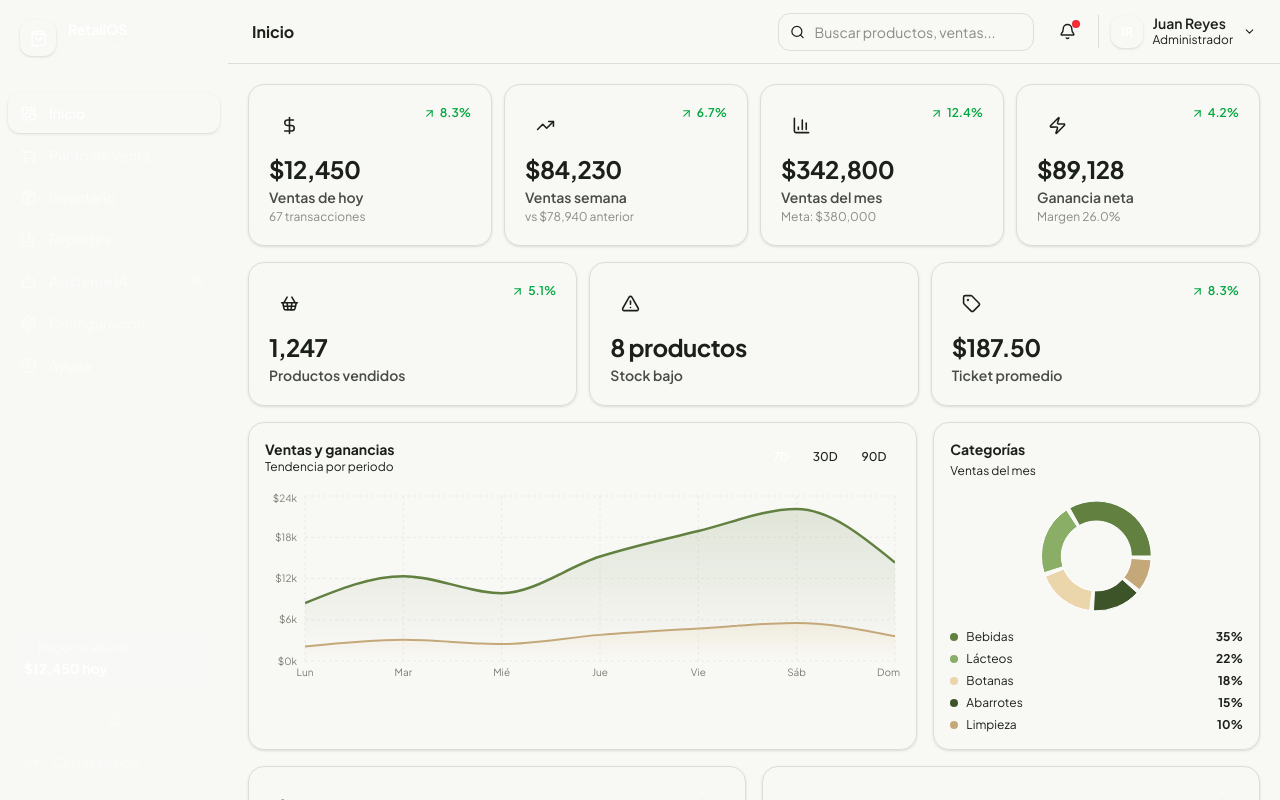
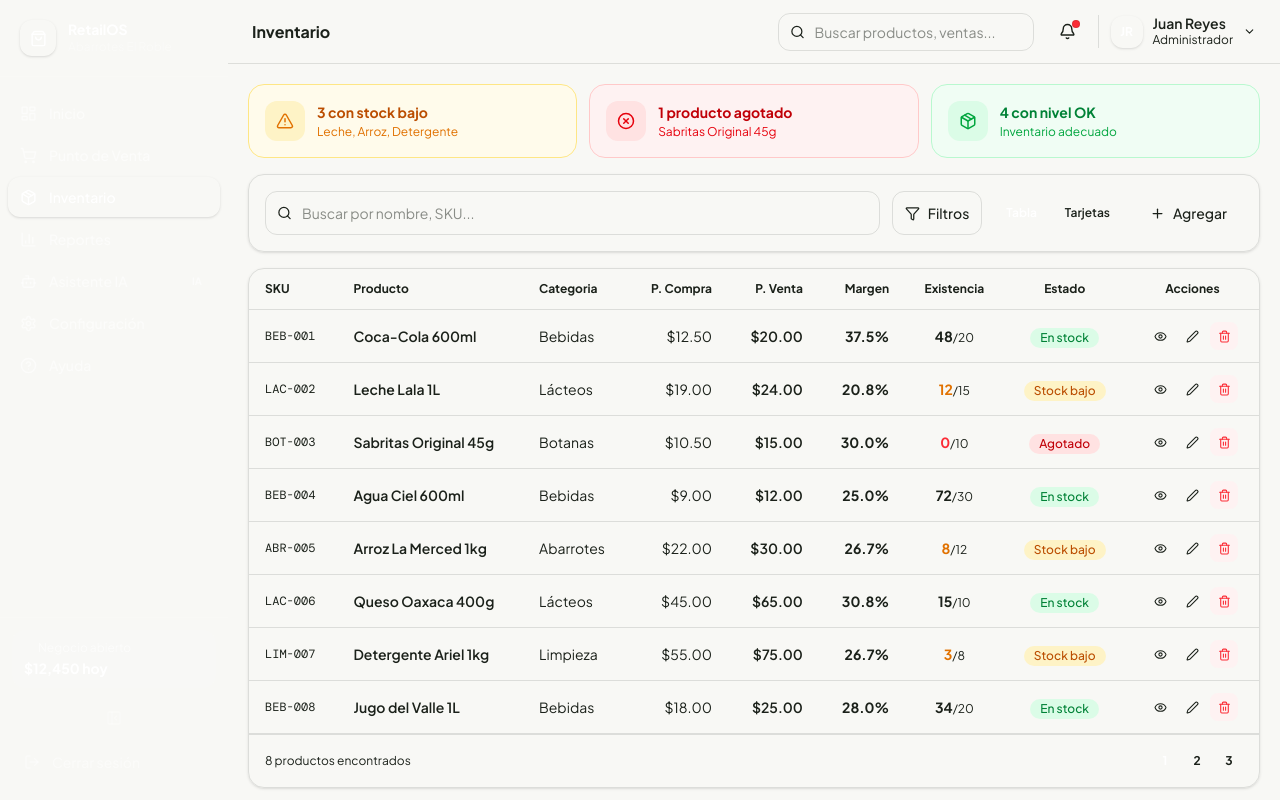
Before and after one commit to davidjulian7/InventariAPP, a React (Vite) app in the folder CRM y POS para Retail/: page /inventory in a window 1280 px wide. Built offline with nearby package versions, Linux system fonts and the light colour scheme; sample sign-in values are in the browser's storage; a web font is replaced by a local one.

Commit message:
Implementar enrutamiento protegido y carga diferida de componentes en la aplicación

```diff
--- a/CRM y POS para Retail/src/app/App.tsx
+++ b/CRM y POS para Retail/src/app/App.tsx
@@ -1,64 +1,55 @@
-import { useState } from 'react'
+import { lazy, Suspense, useState } from 'react'
+import { BrowserRouter, Routes, Route, Navigate, Outlet } from 'react-router'
 import { useBreakpoint } from './hooks/useBreakpoint'
 import { AuthProvider, useAuth } from './contexts/AuthContext'
 import { CartProvider, useCart } from './contexts/CartContext'
-import { LoginScreen } from './views/auth/LoginScreen'
-import { DashboardScreen } from './views/dashboard/DashboardScreen'
-import { POSScreen } from './views/pos/POSScreen'
-import { InventoryScreen } from './views/inventory/InventoryScreen'
-import { ReportsScreen } from './views/reports/ReportsScreen'
-import { AIAssistantScreen } from './views/ai/AIAssistantScreen'
-import { SettingsScreen } from './views/settings/SettingsScreen'
-import { HelpScreen } from './views/help/HelpScreen'
 import { Sidebar } from './components/layout/Sidebar'
 import { Header } from './components/layout/Header'
 import { BottomNav } from './components/layout/BottomNav'
 import { MobileDrawer } from './components/layout/MobileDrawer'
+import { ProtectedRoute } from './components/shared/ProtectedRoute'
+
+const LoginScreen = lazy(() => import('./views/auth/LoginScreen').then(m => ({ default: m.LoginScreen })))
+const DashboardScreen = lazy(() => import('./views/dashboard/DashboardScreen').then(m => ({ default: m.DashboardScreen })))
+const POSScreen = lazy(() => import('./views/pos/POSScreen').then(m => ({ default: m.POSScreen })))
+const InventoryScreen = lazy(() => import('./views/inventory/InventoryScreen').then(m => ({ default: m.InventoryScreen })))
+const ReportsScreen = lazy(() => import('./views/reports/ReportsScreen').then(m => ({ default: m.ReportsScreen })))
+const AIAssistantScreen = lazy(() => import('./views/ai/AIAssistantScreen').then(m => ({ default: m.AIAssistantScreen })))
+const SettingsScreen = lazy(() => import('./views/settings/SettingsScreen').then(m => ({ default: m.SettingsScreen })))
+const HelpScreen = lazy(() => import('./views/help/HelpScreen').then(m => ({ default: m.HelpScreen })))
+const NotFoundScreen = lazy(() => import('./views/NotFoundScreen').then(m => ({ default: m.NotFoundScreen })))
 
 function AppLayout() {
   const { isMobile } = useBreakpoint()
-  const { isAuthenticated, logout } = useAuth()
+  const { logout } = useAuth()
   const { totalItems } = useCart()
-  const [activeModule, setActiveModule] = useState('dashboard')
   const [mobileMenuOpen, setMobileMenuOpen] = useState(false)
   const [sidebarCollapsed, setSidebarCollapsed] = useState(false)
-
-  if (!isAuthenticated) return <LoginScreen />
 
   if (isMobile) {
     return (
       <div className="flex flex-col h-screen bg-background">
-        <Header activeModule={activeModule} isMobile onMenuOpen={() => setMobileMenuOpen(true)} />
-        <main className="flex-1 overflow-auto px-4 pt-3 pb-0">
-          {activeModule === 'dashboard' && <DashboardScreen />}
-          {activeModule === 'pos' && <POSScreen />}
-          {activeModule === 'inventory' && <InventoryScreen />}
-          {activeModule === 'reports' && <ReportsScreen />}
-          {activeModule === 'ai' && <AIAssistantScreen />}
-          {activeModule === 'settings' && <SettingsScreen />}
-          {activeModule === 'help' && <HelpScreen />}
+        <Header isMobile onMenuOpen={() => setMobileMenuOpen(true)} />
+        <main className="flex-1 overflow-auto px-4 pt-3 pb-[72px]">
+          <Suspense fallback={<div className="animate-pulse bg-muted rounded-2xl h-40" />}>
+            <Outlet />
+          </Suspense>
         </main>
-        <BottomNav activeModule={activeModule} setActiveModule={setActiveModule} cartCount={totalItems} />
-        <MobileDrawer isOpen={mobileMenuOpen} onClose={() => setMobileMenuOpen(false)}
-          activeModule={activeModule} setActiveModule={setActiveModule} onLogout={logout} />
+        <BottomNav cartCount={totalItems} />
+        <MobileDrawer isOpen={mobileMenuOpen} onClose={() => setMobileMenuOpen(false)} onLogout={logout} />
       </div>
     )
   }
 
   return (
     <div className="flex h-screen bg-background overflow-hidden">
-      <Sidebar activeModule={activeModule} setActiveModule={setActiveModule} onLogout={logout}
-        collapsed={sidebarCollapsed} onToggleCollapse={() => setSidebarCollapsed(!sidebarCollapsed)} />
+      <Sidebar onLogout={logout} collapsed={sidebarCollapsed} onToggleCollapse={() => setSidebarCollapsed(!sidebarCollapsed)} />
       <div className="flex-1 flex flex-col overflow-hidden min-w-0">
-        <Header activeModule={activeModule} isMobile={false} onMenuOpen={() => {}} />
+        <Header isMobile={false} onMenuOpen={() => {}} />
         <main className="flex-1 overflow-auto px-5 pt-5">
-          {activeModule === 'dashboard' && <DashboardScreen />}
-          {activeModule === 'pos' && <POSScreen />}
-          {activeModule === 'inventory' && <InventoryScreen />}
-          {activeModule === 'reports' && <ReportsScreen />}
-          {activeModule === 'ai' && <AIAssistantScreen />}
-          {activeModule === 'settings' && <SettingsScreen />}
-          {activeModule === 'help' && <HelpScreen />}
+          <Suspense fallback={<div className="animate-pulse bg-muted rounded-2xl h-40" />}>
+            <Outlet />
+          </Suspense>
         </main>
       </div>
     </div>
@@ -67,10 +58,35 @@
 
 export default function App() {
   return (
-    <AuthProvider>
-      <CartProvider>
-        <AppLayout />
-      </CartProvider>
-    </AuthProvider>
+    <BrowserRouter>
+      <AuthProvider>
+        <CartProvider>
+          <Routes>
+            <Route path="/login" element={
+              <Suspense fallback={<div className="min-h-screen flex items-center justify-center bg-background"><div className="animate-spin w-8 h-8 border-2 border-primary border-t-transparent rounded-full" /></div>}>
+                <LoginScreen />
+              </Suspense>
+            } />
+            <Route element={<ProtectedRoute />}>
+              <Route element={<AppLayout />}>
+                <Route index element={<Navigate to="/dashboard" replace />} />
+                <Route path="dashboard" element={<DashboardScreen />} />
+                <Route path="pos" element={<POSScreen />} />
+                <Route path="inventory" element={<InventoryScreen />} />
+                <Route path="reports" element={<ReportsScreen />} />
+                <Route path="ai" element={<AIAssistantScreen />} />
+                <Route path="settings" element={<SettingsScreen />} />
+                <Route path="help" element={<HelpScreen />} />
+              </Route>
+            </Route>
+            <Route path="*" element={
+              <Suspense fallback={<div className="min-h-screen flex items-center justify-center bg-background"><div className="animate-spin w-8 h-8 border-2 border-primary border-t-transparent rounded-full" /></div>}>
+                <NotFoundScreen />
+              </Suspense>
+            } />
+          </Routes>
+        </CartProvider>
+      </AuthProvider>
+    </BrowserRouter>
   )
 }
--- a/CRM y POS para Retail/src/app/components/layout/BottomNav.tsx
+++ b/CRM y POS para Retail/src/app/components/layout/BottomNav.tsx
@@ -1,10 +1,13 @@
+import { useNavigate, useLocation } from 'react-router'
 import { NAV_ITEMS } from '../../lib/constants'
 
 const bottomNavItems = NAV_ITEMS.slice(0, 5)
 
-export function BottomNav({ activeModule, setActiveModule, cartCount = 0 }: {
-  activeModule: string; setActiveModule: (m: string) => void; cartCount?: number
-}) {
+export function BottomNav({ cartCount = 0 }: { cartCount?: number }) {
+  const navigate = useNavigate()
+  const location = useLocation()
+  const activeModule = location.pathname.slice(1) || 'dashboard'
+
   return (
     <nav className="fixed bottom-0 left-0 right-0 z-40 bg-card border-t border-border">
       <div className="flex items-center">
@@ -12,7 +15,7 @@
           const Icon = item.icon
           const isActive = activeModule === item.id
           return (
-            <button key={item.id} onClick={() => setActiveModule(item.id)}
+            <button key={item.id} onClick={() => navigate('/' + item.id)}
               className={`flex-1 flex flex-col items-center gap-1 py-2.5 min-h-[64px] relative cursor-pointer transition-colors ${isActive ? 'text-primary' : 'text-muted-foreground'}`}>
               <div className="relative">
                 <Icon size={22} strokeWidth={isActive ? 2.5 : 1.8} />
--- a/CRM y POS para Retail/src/app/components/layout/Header.tsx
+++ b/CRM y POS para Retail/src/app/components/layout/Header.tsx
@@ -1,4 +1,5 @@
 import { useState } from 'react'
+import { useLocation } from 'react-router'
 import { Search, Bell, X, Menu, ShoppingBag, ChevronDown } from 'lucide-react'
 import { NAV_ITEMS } from '../../lib/constants'
 
@@ -6,7 +7,9 @@
   NAV_ITEMS.map(n => [n.id, n.label])
 )
 
-export function Header({ activeModule, isMobile, onMenuOpen }: { activeModule: string; isMobile: boolean; onMenuOpen: () => void }) {
+export function Header({ isMobile, onMenuOpen }: { isMobile: boolean; onMenuOpen: () => void }) {
+  const location = useLocation()
+  const activeModule = location.pathname.slice(1) || 'dashboard'
   const [showSearch, setShowSearch] = useState(false)
 
   if (isMobile) {
--- a/CRM y POS para Retail/src/app/components/layout/MobileDrawer.tsx
+++ b/CRM y POS para Retail/src/app/components/layout/MobileDrawer.tsx
@@ -1,9 +1,14 @@
-import { ShoppingBag, LogOut, X, Bot } from 'lucide-react'
+import { useNavigate, useLocation } from 'react-router'
+import { ShoppingBag, LogOut, X } from 'lucide-react'
 import { NAV_ITEMS, APP_NAME, DEFAULT_STORE_NAME } from '../../lib/constants'
 
-export function MobileDrawer({ isOpen, onClose, activeModule, setActiveModule, onLogout }: {
-  isOpen: boolean; onClose: () => void; activeModule: string; setActiveModule: (m: string) => void; onLogout: () => void
+export function MobileDrawer({ isOpen, onClose, onLogout }: {
+  isOpen: boolean; onClose: () => void; onLogout: () => void
 }) {
+  const navigate = useNavigate()
+  const location = useLocation()
+  const activeModule = location.pathname.slice(1) || 'dashboard'
+
   if (!isOpen) return null
 
   return (
@@ -22,7 +27,7 @@
             const Icon = item.icon
             const isActive = activeModule === item.id
             return (
-              <button key={item.id} onClick={() => { setActiveModule(item.id); onClose() }}
+              <button key={item.id} onClick={() => { navigate('/' + item.id); onClose() }}
                 className={`w-full flex items-center gap-3 px-4 py-3.5 rounded-xl text-sm font-medium cursor-pointer text-left min-h-[52px] transition-colors ${isActive ? 'bg-primary text-white' : 'text-white/60 hover:text-white hover:bg-white/8'}`}>
                 <Icon size={18} />
                 <span className="flex-1">{item.label}</span>
--- a/CRM y POS para Retail/src/app/components/layout/Sidebar.tsx
+++ b/CRM y POS para Retail/src/app/components/layout/Sidebar.tsx
@@ -1,9 +1,14 @@
-import { ShoppingBag, LogOut, PanelLeftClose, PanelLeftOpen, Bot } from 'lucide-react'
+import { useNavigate, useLocation } from 'react-router'
+import { ShoppingBag, LogOut, PanelLeftClose, PanelLeftOpen } from 'lucide-react'
 import { NAV_ITEMS, APP_NAME, DEFAULT_STORE_NAME } from '../../lib/constants'
 
-export function Sidebar({ activeModule, setActiveModule, onLogout, collapsed, onToggleCollapse }: {
-  activeModule: string; setActiveModule: (m: string) => void; onLogout: () => void; collapsed: boolean; onToggleCollapse: () => void
+export function Sidebar({ onLogout, collapsed, onToggleCollapse }: {
+  onLogout: () => void; collapsed: boolean; onToggleCollapse: () => void
 }) {
+  const navigate = useNavigate()
+  const location = useLocation()
+  const activeModule = location.pathname.slice(1) || 'dashboard'
+
   return (
     <aside className={`h-screen bg-foreground flex flex-col shrink-0 transition-all duration-300 ${collapsed ? 'w-16' : 'w-[228px]'}`}>
       <div className={`border-b border-white/8 flex items-center ${collapsed ? 'px-3 py-5 justify-center' : 'px-5 py-5'}`}>
@@ -21,7 +26,7 @@
           const Icon = item.icon
           const isActive = activeModule === item.id
           return (
-            <button key={item.id} onClick={() => setActiveModule(item.id)} title={collapsed ? item.label : undefined}
+            <button key={item.id} onClick={() => navigate('/' + item.id)} title={collapsed ? item.label : undefined}
               className={`w-full flex items-center gap-3 rounded-xl text-sm font-medium transition-all cursor-pointer ${collapsed ? 'px-0 py-3 justify-center' : 'px-3 py-2.5 text-left'} ${isActive ? 'bg-primary text-white shadow-sm' : 'text-white/55 hover:text-white hover:bg-white/8'}`}>
               <Icon size={17} className="shrink-0" />
               {!collapsed && (<><span className="flex-1">{item.label}</span>{item.id === 'ai' && <span className="bg-accent text-foreground text-[10px] px-1.5 py-0.5 rounded-full font-bold">IA</span>}</>)}
--- /dev/null
+++ b/CRM y POS para Retail/src/app/components/shared/ProtectedRoute.tsx
@@ -0,0 +1,18 @@
+import { Navigate, Outlet } from 'react-router'
+import { useAuth } from '../../contexts/AuthContext'
+
+export function ProtectedRoute() {
+  const { isAuthenticated, loading } = useAuth()
+
+  if (loading) {
+    return (
+      <div className="min-h-screen flex items-center justify-center bg-background">
+        <div className="animate-spin w-8 h-8 border-2 border-primary border-t-transparent rounded-full" />
+      </div>
+    )
+  }
+
+  if (!isAuthenticated) return <Navigate to="/login" replace />
+
+  return <Outlet />
+}
--- /dev/null
+++ b/CRM y POS para Retail/src/app/views/NotFoundScreen.tsx
@@ -0,0 +1,18 @@
+import { useNavigate } from 'react-router'
+import { Home } from 'lucide-react'
+
+export function NotFoundScreen() {
+  const navigate = useNavigate()
+
+  return (
+    <div className="min-h-screen flex flex-col items-center justify-center bg-background px-6">
+      <div className="text-6xl font-black text-primary mb-4">404</div>
+      <h1 className="text-xl font-bold text-foreground mb-2">Página no encontrada</h1>
+      <p className="text-muted-foreground text-sm mb-8 text-center">La ruta a la que intentas acceder no existe.</p>
+      <button onClick={() => navigate('/dashboard')}
+        className="flex items-center gap-2 px-6 py-3 bg-primary text-white font-semibold rounded-xl hover:bg-secondary transition-colors cursor-pointer min-h-[48px]">
+        <Home size={16} />Volver al inicio
+      </button>
+    </div>
+  )
+}
--- a/CRM y POS para Retail/src/app/views/auth/LoginScreen.tsx
+++ b/CRM y POS para Retail/src/app/views/auth/LoginScreen.tsx
@@ -1,10 +1,12 @@
 import { useState } from 'react'
+import { useNavigate } from 'react-router'
 import { ShoppingBag, TrendingUp, ArrowUpRight, Sparkles, RefreshCw } from 'lucide-react'
 import { useBreakpoint } from '../../hooks/useBreakpoint'
 import { useAuth } from '../../contexts/AuthContext'
 import { APP_NAME } from '../../lib/constants'
 
 export function LoginScreen() {
+  const navigate = useNavigate()
   const { isMobile } = useBreakpoint()
   const { login } = useAuth()
   const [email, setEmail] = useState('admin@elroble.mx')
@@ -18,6 +20,7 @@
     setError('')
     try {
       await login(email, password)
+      navigate('/dashboard')
     } catch (err: any) {
       setError(err.message || 'Error al iniciar sesión')
     } finally {
```
